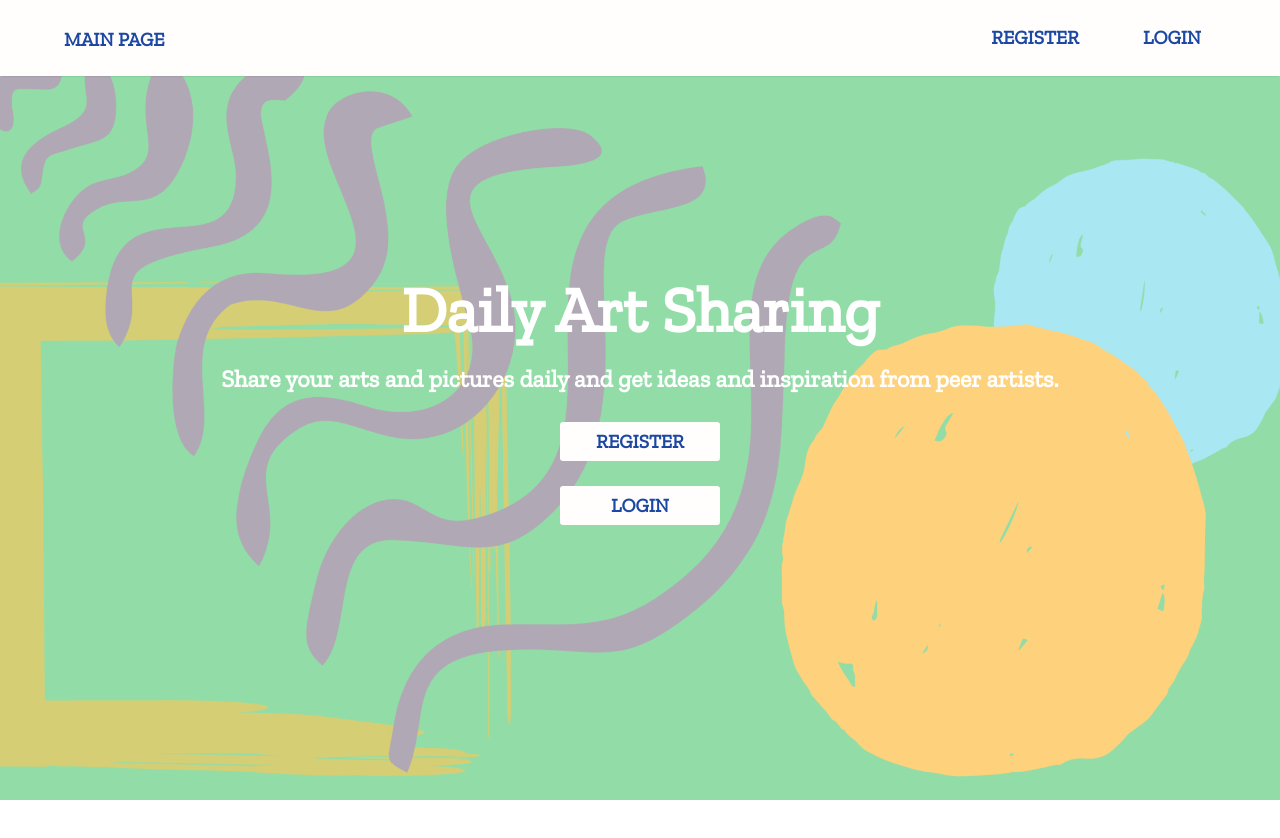
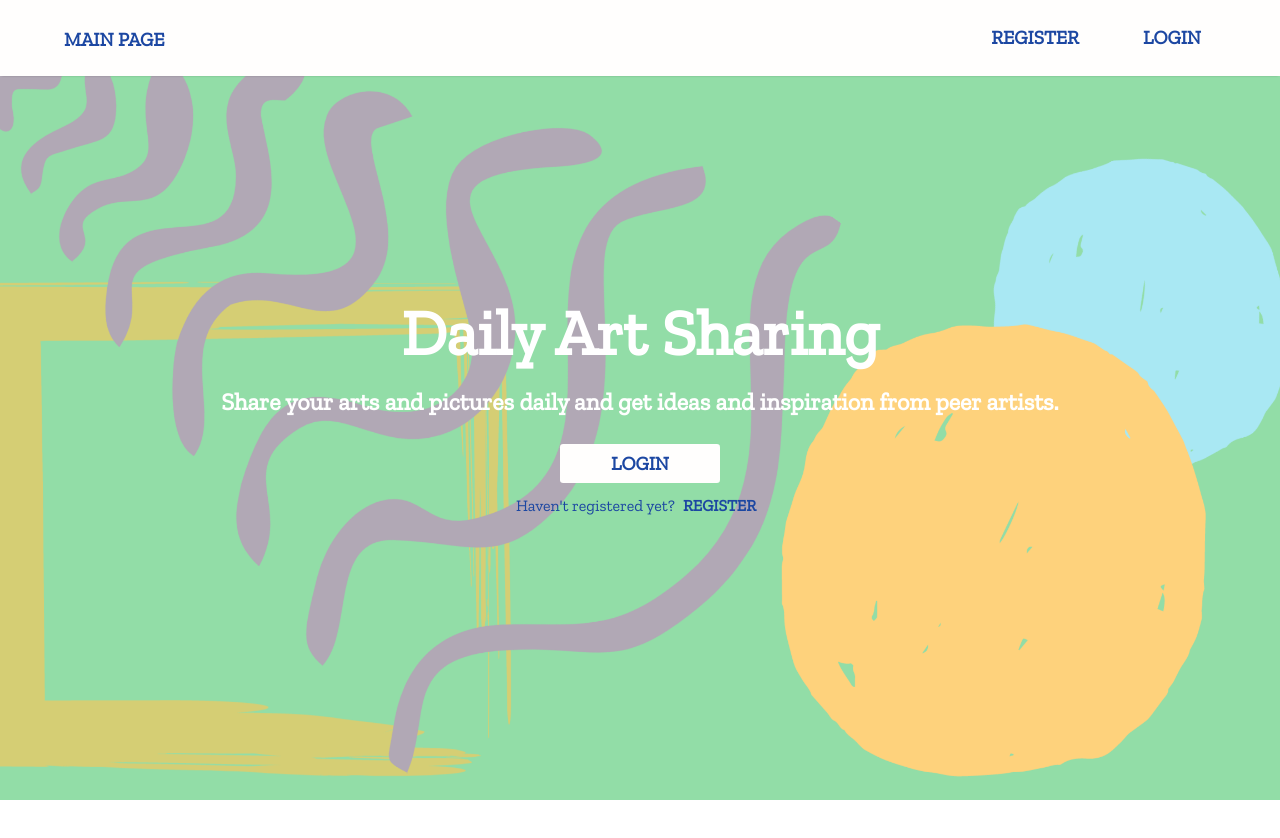
Before and after one commit to makiyo-ronkko/fullstack-app, a React (Create React App) app in the folder client/: page / in a window 1280 px wide. Shown: the top 838 px of the page. Built offline with nearby package versions, Linux system fonts and the light colour scheme; no server answers.

Commit message:
Update styling

```diff
--- a/client/src/components/layout/Home/Home.css
+++ b/client/src/components/layout/Home/Home.css
@@ -51,12 +51,28 @@
   outline: none;
 }
 
-.Home-button {
+.Home-login {
   color: var(--primary-color);
   text-decoration: none;
 }
 
-.Home-button:hover {
+.Home-login:hover {
   cursor: pointer;
   color: var(--gray-color);
 }
+
+.Home-register {
+  font: inherit;
+  width: 10rem;
+  padding: 0.5rem;
+  font-size: 1rem;
+  font-weight: bold;
+  text-transform: uppercase;
+  text-decoration: none;
+  color: var(--primary-color);
+}
+
+.Home-register-text {
+  color: var(--primary-color);
+  font-size: 1rem;
+}
--- a/client/src/components/layout/Home/Home.js
+++ b/client/src/components/layout/Home/Home.js
@@ -13,15 +13,16 @@ const Home = () => {
             from peer artists.
           </p>
           <button>
-            <Link className='Home-button' to='/register'>
-              Register
-            </Link>
-          </button>
-          <button>
-            <Link className='Home-button' to='/login'>
+            <Link className='Home-login' to='/login'>
               Login
             </Link>
           </button>
+          <div className='Home-register-text'>
+            Haven't registered yet?
+            <Link to='/register' className='Home-register'>
+              Register
+            </Link>
+          </div>
         </div>
       </div>
     </div>
```
